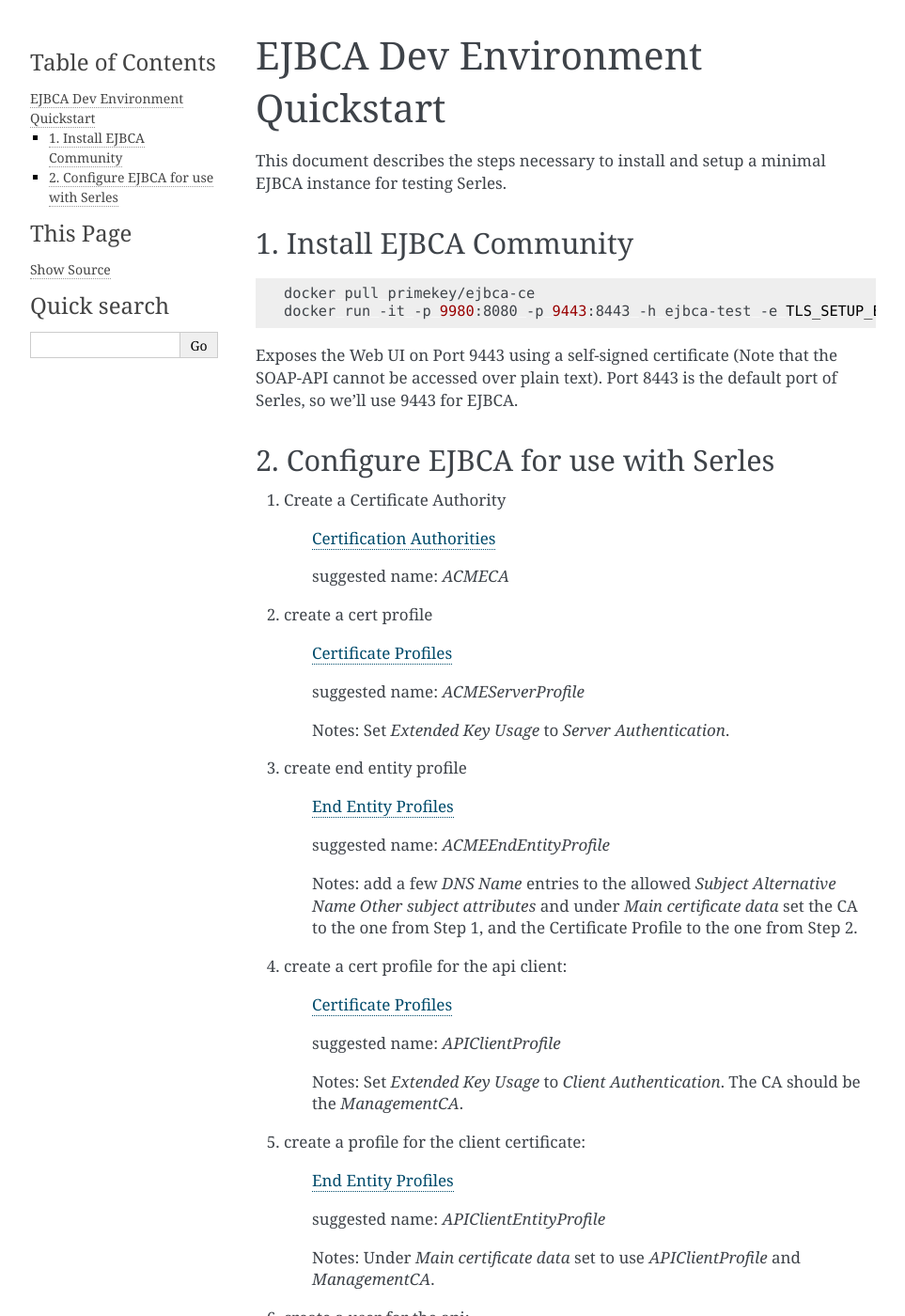
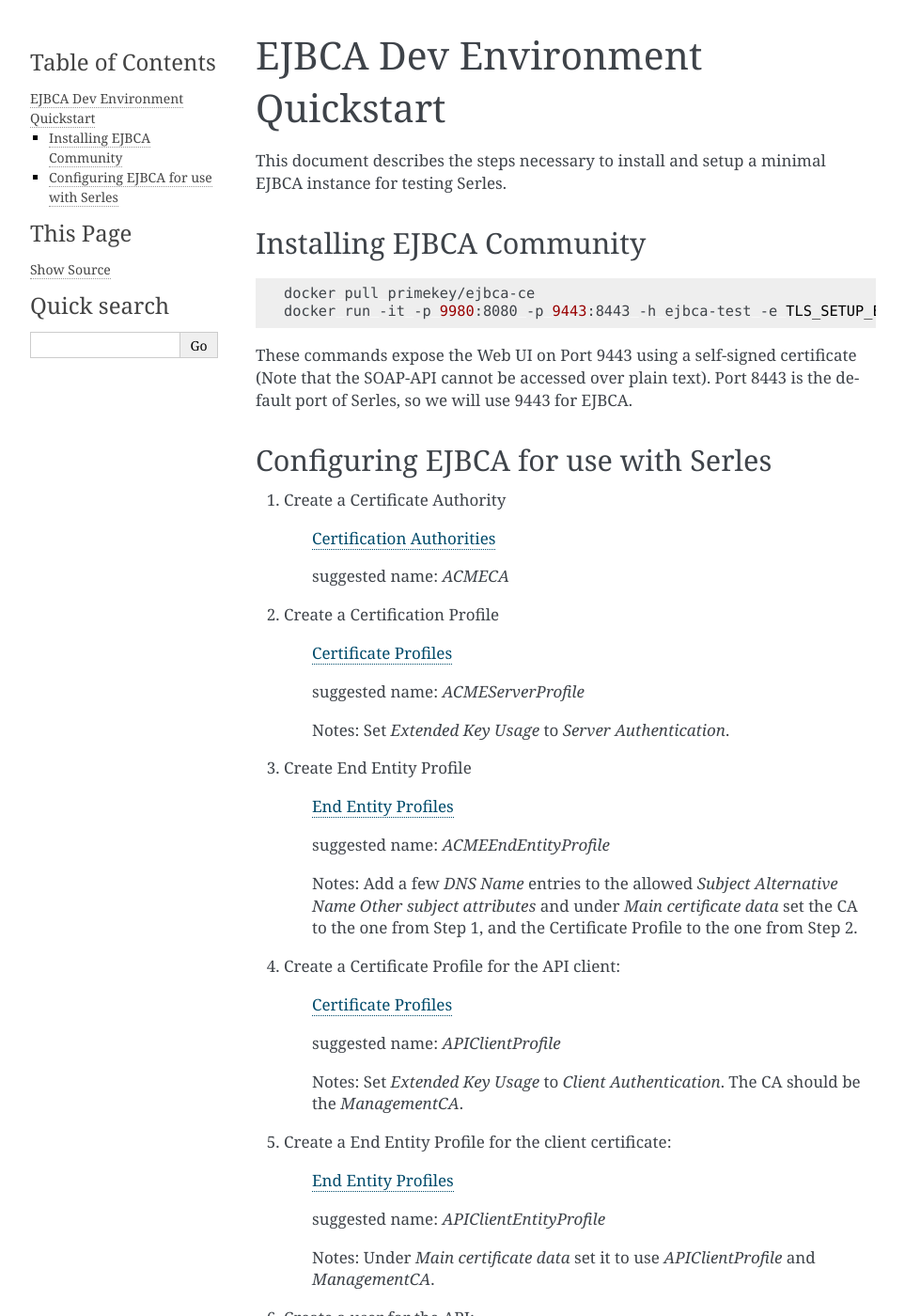
Before and after one commit to dvtirol/serles-acme, a Sphinx documentation site: the page built from docs/ejbca-configuration.rst, in a window 1280 px wide and 1400 px high. Shown: the whole window at 94% size, without its empty margins (148-1111 px from the left). Built offline with Sphinx 7.4.7, drawn with Linux system fonts in a browser that asks for light colours; some of the changed text lies outside the part shown.

```diff
--- a/docs/conf.py
+++ b/docs/conf.py
@@ -55,7 +55,7 @@ templates_path = ["_templates"]
 source_suffix = ".rst"
 
 # The master toctree document.
-master_doc = "index"
+master_doc = "toc"
 
 # The language for content autogenerated by Sphinx. Refer to documentation
 # for a list of supported languages.
@@ -114,6 +114,7 @@ latex_elements = {
     # The paper size ('letterpaper' or 'a4paper').
     #
     # 'papersize': 'letterpaper',
+    'papersize': 'a4paper',
     # The font size ('10pt', '11pt' or '12pt').
     #
     # 'pointsize': '10pt',
@@ -134,7 +135,7 @@ latex_documents = [
         "serles.tex",
         "Serles ACME Server Documentation",
         "Daten-Verarbeitung-Tirol GmbH",
-        "manual",
+        "howto",
     ),
 ]
 
@@ -185,3 +186,5 @@ epub_exclude_files = ["search.html"]
 # -- Extension configuration -------------------------------------------------
 
 extlinks = {"ejbca": ("https://localhost:9443/ejbca/%s", None)}
+
+latex_toplevel_sectioning="section"
--- a/docs/ejbca-configuration.rst
+++ b/docs/ejbca-configuration.rst
@@ -8,20 +8,20 @@ EJBCA Dev Environment Quickstart
 This document describes the steps necessary to install and setup a minimal
 EJBCA instance for testing Serles.
 
-1. Install EJBCA Community
---------------------------
+Installing EJBCA Community
+-----------------------
 
 .. code-block:: shell
 
     docker pull primekey/ejbca-ce
     docker run -it -p 9980:8080 -p 9443:8443 -h ejbca-test -e TLS_SETUP_ENABLED="simple" primekey/ejbca-ce
 
-Exposes the Web UI on Port 9443 using a self-signed certificate (Note that the
-SOAP-API cannot be accessed over plain text). Port 8443 is the default port of
-Serles, so we'll use 9443 for EJBCA.
+These commands expose the Web UI on Port 9443 using a self-signed certificate
+(Note that the SOAP-API cannot be accessed over plain text). Port 8443 is the
+default port of Serles, so we will use 9443 for EJBCA.
 
-2. Configure EJBCA for use with Serles
---------------------------------------
+Configuring EJBCA for use with Serles
+-----------------------------------
 
 1. Create a Certificate Authority
 
@@ -29,7 +29,7 @@ Serles, so we'll use 9443 for EJBCA.
 
     suggested name: *ACMECA*
 
-2. create a cert profile
+2. Create a Certification Profile
 
     :ejbca:`Certificate Profiles <adminweb/ca/editcertificateprofiles/editcertificateprofiles.jsf>`
 
@@ -37,17 +37,17 @@ Serles, so we'll use 9443 for EJBCA.
 
     Notes: Set *Extended Key Usage* to *Server Authentication*.
 
-3. create end entity profile
+3. Create End Entity Profile
 
     :ejbca:`End Entity Profiles <adminweb/ra/editendentityprofiles/editendentityprofiles.jsp>`
 
     suggested name: *ACMEEndEntityProfile*
 
-    Notes: add a few *DNS Name* entries to the allowed *Subject Alternative
+    Notes: Add a few *DNS Name* entries to the allowed *Subject Alternative
     Name* *Other subject attributes* and under *Main certificate data* set the
     CA to the one from Step 1, and the Certificate Profile to the one from Step 2.
 
-4. create a cert profile for the api client:
+4. Create a Certificate Profile for the API client:
 
     :ejbca:`Certificate Profiles <adminweb/ca/editcertificateprofiles/editcertificateprofiles.jsf>`
 
@@ -56,31 +56,32 @@ Serles, so we'll use 9443 for EJBCA.
     Notes: Set *Extended Key Usage* to *Client Authentication*. The CA should
     be the *ManagementCA*.
 
-5. create a profile for the client certificate:
+5. Create a End Entity Profile for the client certificate:
 
     :ejbca:`End Entity Profiles <adminweb/ra/editendentityprofiles/editendentityprofiles.jsp>`
 
     suggested name: *APIClientEntityProfile*
 
-    Notes: Under *Main certificate data* set to use *APIClientProfile* and
+    Notes: Under *Main certificate data* set it to use *APIClientProfile* and
     *ManagementCA*.
 
-6. create a user for the api:
+6. Create a user for the API:
 
     :ejbca:`Add End Entity <adminweb/ra/addendentity.jsp>`
 
     suggested name: *client01*
 
-    Notes: use the *End Entity Profile* from Step 5 and set Common Name to same
+    Notes: Use the *End Entity Profile* from Step 5 and set Common Name to same
     as username.
 
-7. create user role for acme-client-cert:
+7. Create user role for acme-client-cert:
 
     :ejbca:`Administrator Roles <adminweb/administratorprivileges/roles.xhtml>`
 
     suggested name: *ACMEUser*
 
     Notes: Set *Access Rules* using *Advanced Mode* to allow the following_:
+
 	 - ``/administrator``
 	 - ``/ca_functionality/create_certificate``
 	 - ``/ra_functionality/create_end_entity``
@@ -92,16 +93,19 @@ Serles, so we'll use 9443 for EJBCA.
 
 .. _following: https://download.primekey.se/docs/EJBCA-Enterprise/latest/ws/org/ejbca/core/protocol/ws/client/gen/EjbcaWS.html#certificateRequest(org.ejbca.core.protocol.ws.client.gen.UserDataVOWS,java.lang.String,int,java.lang.String,java.lang.String)
 
-8. add acmeuser to the new usergroup/role:
+8. Add ACMEUser to the new usergroup/role:
 
     :ejbca:`Administrator Roles <adminweb/administratorprivileges/roles.xhtml>`
 
     Notes: Set the *Members* of the Administrator Role from Step 7 to match
     (e.g. on CN and CA) the client entity from Step 6.
 
-9. issue a cert for the user
+9. Issue a certificate for the user
 
     :ejbca:`Create Certificate from CSR <enrol/server.jsp>` or :ejbca:`EJBCA RA-Request new certificate <https://localhost:9443/ejbca/ra/enrollmakenewrequest.xhtml>`
 
-    Notes: ``openssl req -newkey rsa:2048 -keyout client01.key -out client01.csr -nodes -subj /CN=client01``
-    download client01.pem, then ``cat client01.key client01.pem > client01-privpub.pem``
+    Notes:
+
+      - ``openssl req -newkey rsa:2048 -keyout client01.key -out client01.csr -nodes -subj /CN=client01``
+      - upload CSR, then download certificate (``client01.pem``)
+      - ``cat client01.key client01.pem > client01-privpub.pem``
--- a/docs/genindex.rst
+++ /dev/null
@@ -1,2 +0,0 @@
-Index
-=====
--- a/docs/installation.rst
+++ b/docs/installation.rst
@@ -8,8 +8,8 @@ Setting up Serles with Gunicorn
 In this document we will describe a production-ready setup of Serles using
 Gunicorn.
 
-1. Installation
----------------
+Installation
+------------
 
 .. code-block:: shell
 
@@ -18,12 +18,12 @@ Gunicorn.
     python3 -m pip install serles-acme
 
 In order to run Serles in production, you will need a WSGI HTTP(s) server. We
-chose gunicorn for this example, which ships with Serles. You do not have to
-use a virtual environment; all dependencies should also be packaged by your
+have chosen gunicorn for this example, which ships with Serles. You do not have
+to use a virtual environment; all dependencies should also be packaged by your
 distribution.
 
-2. Configuration
-----------------
+Configuration
+-------------
 
 Copy the (fully commented) sample configuration file ``config.ini.example`` to
 ``/etc/serles/config.ini`` and modify it to suit your environment.
```
Also changed, not shown: docs/index.rst (+25 -40 lines), docs/toc.rst (added, +11 -0 lines), 7 other files.
